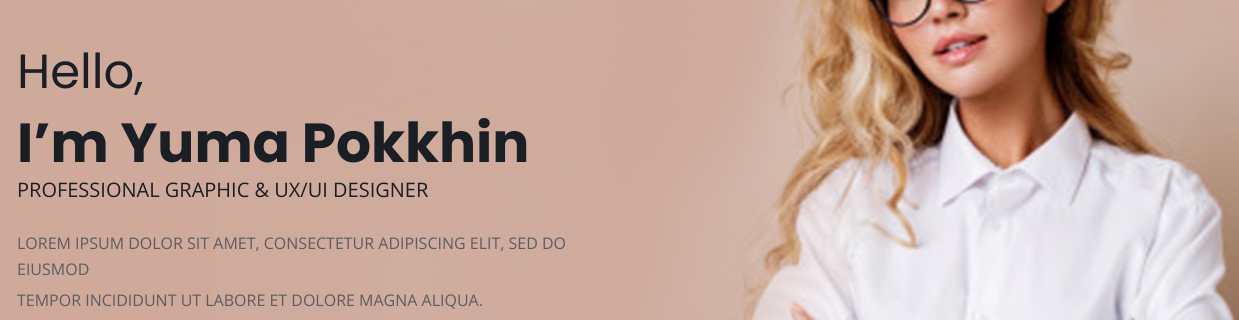
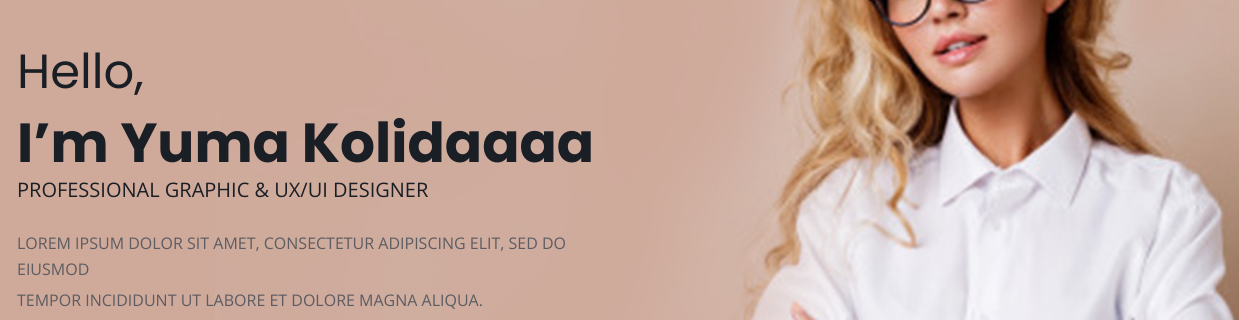
Before and after one commit to taufik9890/Yuma, a plain HTML site: page index.html in a window 1280 px wide. Shown: the part 277-597 px from the top of the page, 41-1280 px from the left. Drawn offline with nearby package versions, Linux system fonts and the light colour scheme; a web font is replaced by a local one.

Commit message:
Update index.html

```diff
--- a/index.html
+++ b/index.html
@@ -77,7 +77,7 @@
           <div class="banner_text">
             <h1>Hello,
               <span>
-                I’m Yuma Pokkhin</span></h1>
+                I’m Yuma Kolidaaaa</span></h1>
             <h4>professional graphic & UX/UI designer </h4>
             <p>Lorem ipsum dolor sit amet, consectetur adipiscing elit, sed do eiusmod <span> tempor incididunt ut
                 labore
```
